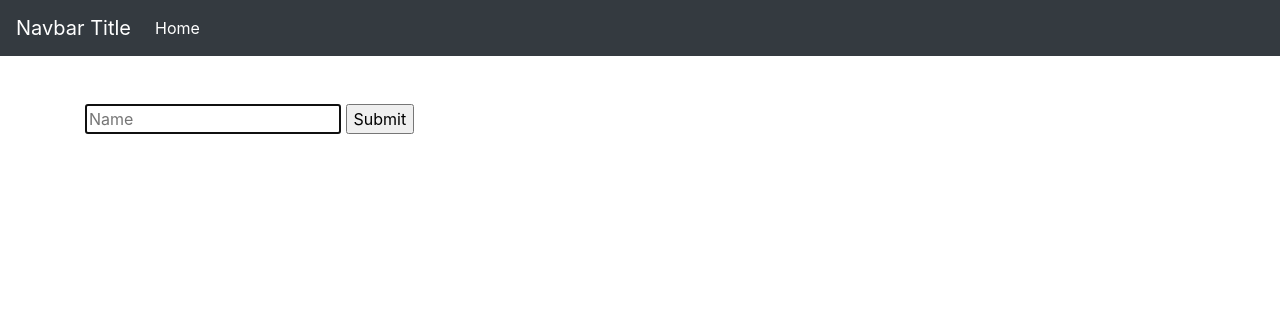
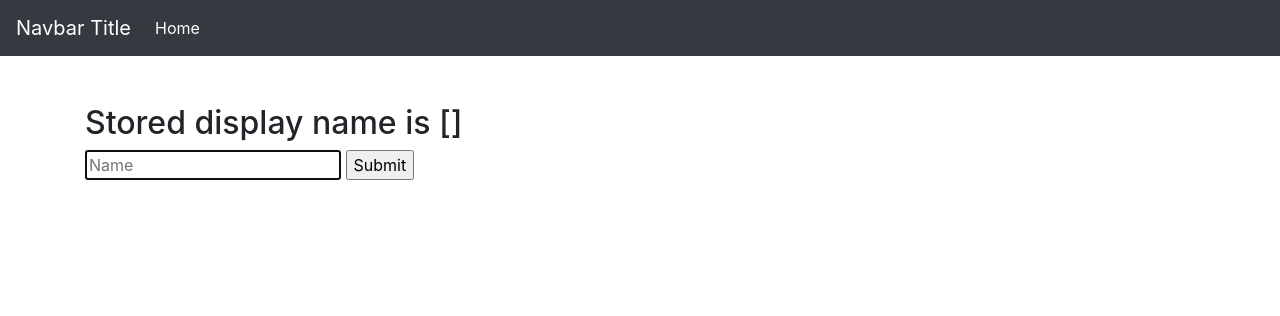
Before and after one commit to fross123/Flack, a Flask app: page / in a window 1280 px wide. Shown: the top 316 px of the page. Run offline with Flask 2, Linux system fonts and the light colour scheme; some libraries are stand-ins or nearby versions.

Commit message:
initial attempt

```diff
--- a/application.py
+++ b/application.py
@@ -7,7 +7,12 @@ app = Flask(__name__)
 app.config["SECRET_KEY"] = os.getenv("SECRET_KEY")
 socketio = SocketIO(app)
 
+display_name = []
 
 @app.route("/")
 def index():
-	return render_template("index.html")
+	return render_template("index.html", display_name=display_name)
+
+@socketio.on("register display_name")
+def name(data):
+    display_name = data["display_name"]
--- a/static/js/index.js
+++ b/static/js/index.js
@@ -6,13 +6,20 @@ if (!localStorage.getItem('display_name'))
 document.addEventListener('DOMContentLoaded', () => {
 	var display_name = localStorage.getItem('display_name');
 
+	// Connect to websocket
+    var socket = io.connect(location.protocol + '//' + document.domain + ':' + location.port);
+
+	// When connected
+	socket.on('connect', () => {
 
 		//update display_name with text input
 		document.querySelector('#form').onsubmit = () => {
 			const name = document.querySelector('#name').value;
 			display_name = name;
 			localStorage.setItem('display_name', name);
+			socket.emit('register display_name', {'display_name'}: display_name);
 		};
+	});
 
 	document.querySelector('#display_name').innerHTML = display_name;
 });
--- a/templates/index.html
+++ b/templates/index.html
@@ -7,6 +7,7 @@
 {% block body %}
 
 	<h1 id="display_name"></h1>
+	<h2>Stored display name is {{ display_name }}</h2>
 
 	<form id="form">
 		<input id="name" autocomplete="off" autofocus placeholder="Name" type="text">
```
Lines whose indentation alone changed are shown as unchanged.
